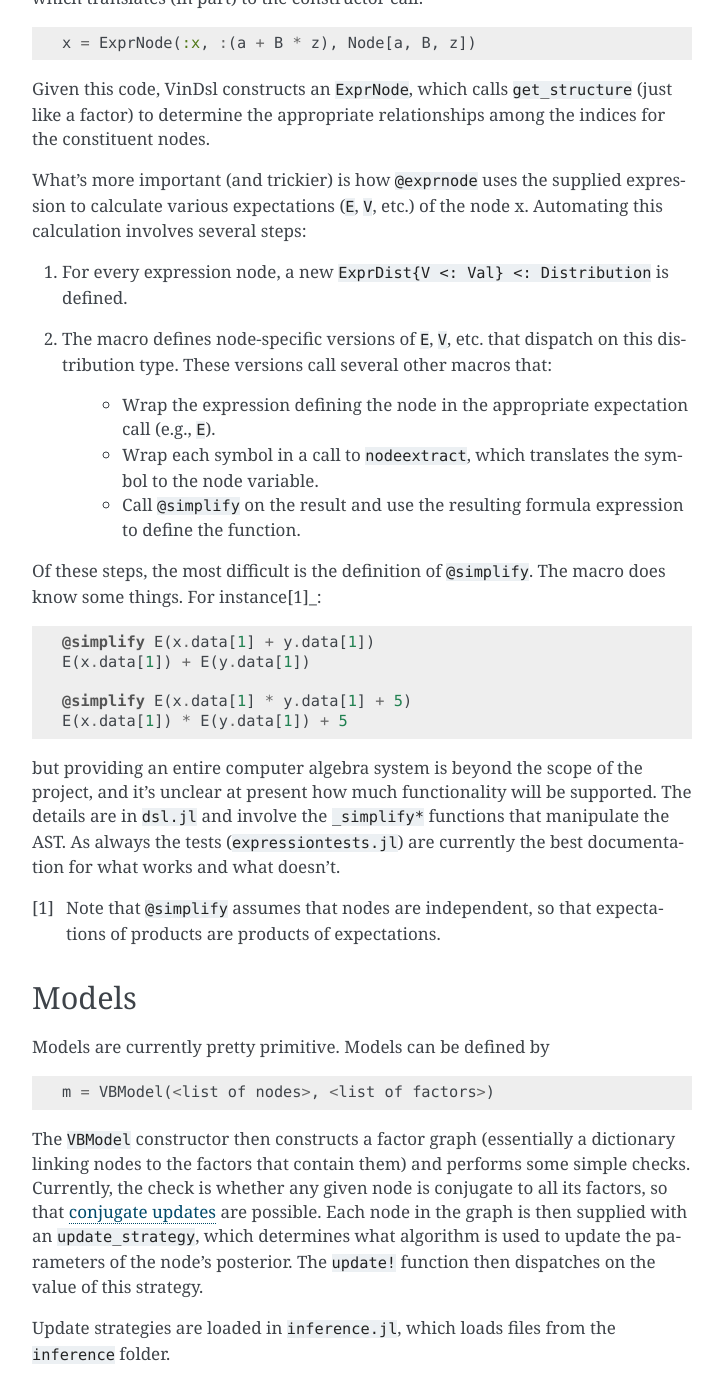
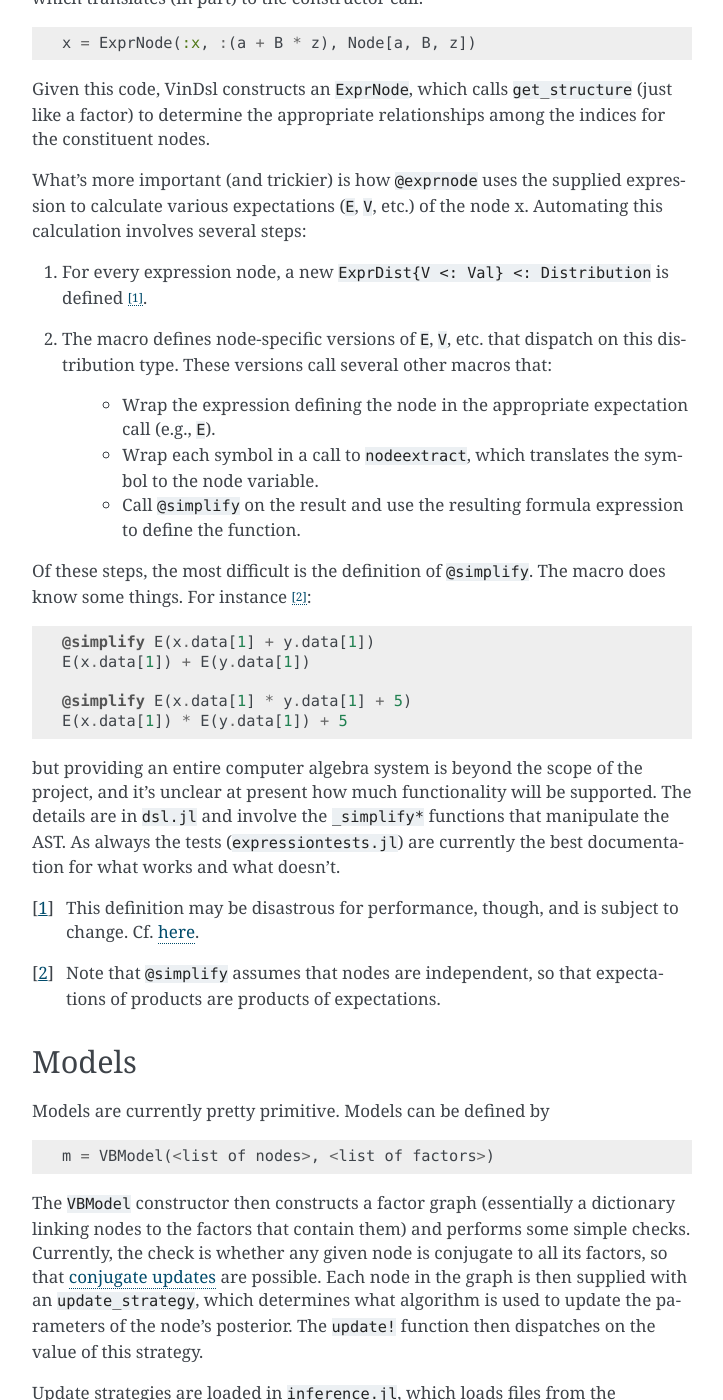
Before and after one commit to jmxpearson/VinDsl.jl, a Sphinx documentation site: the page built from doc/internals.rst, in a window 1280 px wide and 1400 px high, scrolled down 5427 px. Shown: the whole window, without its empty margins (388-1111 px from the left). Built offline with Sphinx 7.4.7, drawn with Linux system fonts in a browser that asks for light colours.

Commit message:
updating docs

```diff
--- a/doc/index.rst
+++ b/doc/index.rst
@@ -5,7 +5,7 @@
 
 VinDsl.jl: Fast and Furious Variational Inference
 =================================================
-VinDsl.jl is a Julia package that aims to provide a fast, flexible, thoroughly hackable domain-specific language (DSL) for variational Bayesian inference.
+`VinDsl.jl <https://github.com/jmxpearson/VinDsl.jl>`_ is a Julia package that aims to provide a fast, flexible, thoroughly hackable domain-specific language (DSL) for variational Bayesian inference.
 
 In particular VinDsl features:
 
--- a/doc/internals.rst
+++ b/doc/internals.rst
@@ -167,7 +167,7 @@
 
 What's more important (and trickier) is how ``@exprnode`` uses the supplied expression to calculate various expectations (``E``, ``V``, etc.) of the node x. Automating this calculation involves several steps:
 
-1. For every expression node, a new ``ExprDist{V <: Val} <: Distribution`` is defined.
+1. For every expression node, a new ``ExprDist{V <: Val} <: Distribution`` is defined [#]_.
 
 2. The macro defines node-specific versions of ``E``, ``V``, etc. that dispatch on this distribution type. These versions call several other macros that:
 
@@ -189,7 +189,8 @@
 
 but providing an entire computer algebra system is beyond the scope of the project, and it's unclear at present how much functionality will be supported. The details are in ``dsl.jl`` and involve the ``_simplify*`` functions that manipulate the AST. As always the tests (``expressiontests.jl``) are currently the best documentation for what works and what doesn't.
 
-.. [1] Note that ``@simplify`` assumes that nodes are independent, so that expectations of products are products of expectations.
+.. [#] This definition may be disastrous for performance, though, and is subject to change. Cf. `here <https://github.com/jmxpearson/VinDsl.jl/issues/3>`_.
+.. [#] Note that ``@simplify`` assumes that nodes are independent, so that expectations of products are products of expectations.
 
 Models
 ------
```
Also changed, not shown: other parts of doc/internals.rst (+1 -1 lines).
